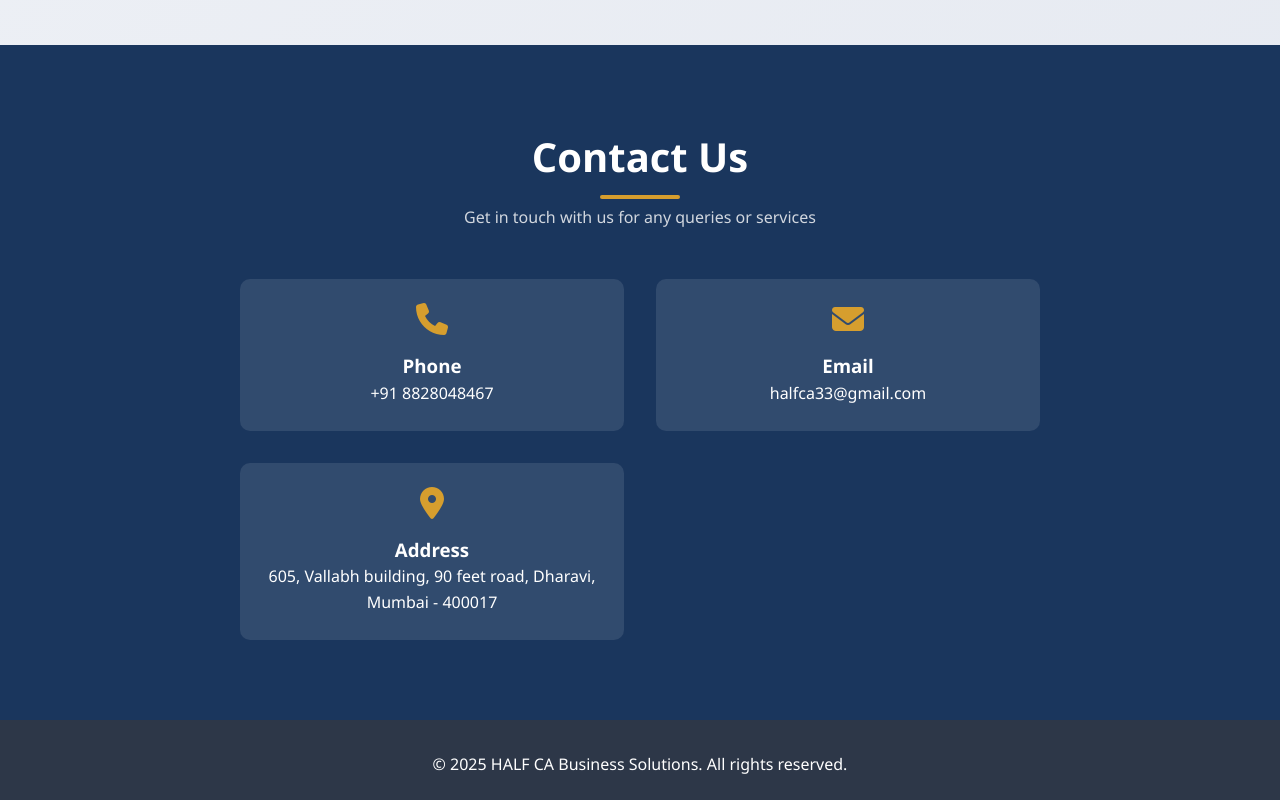
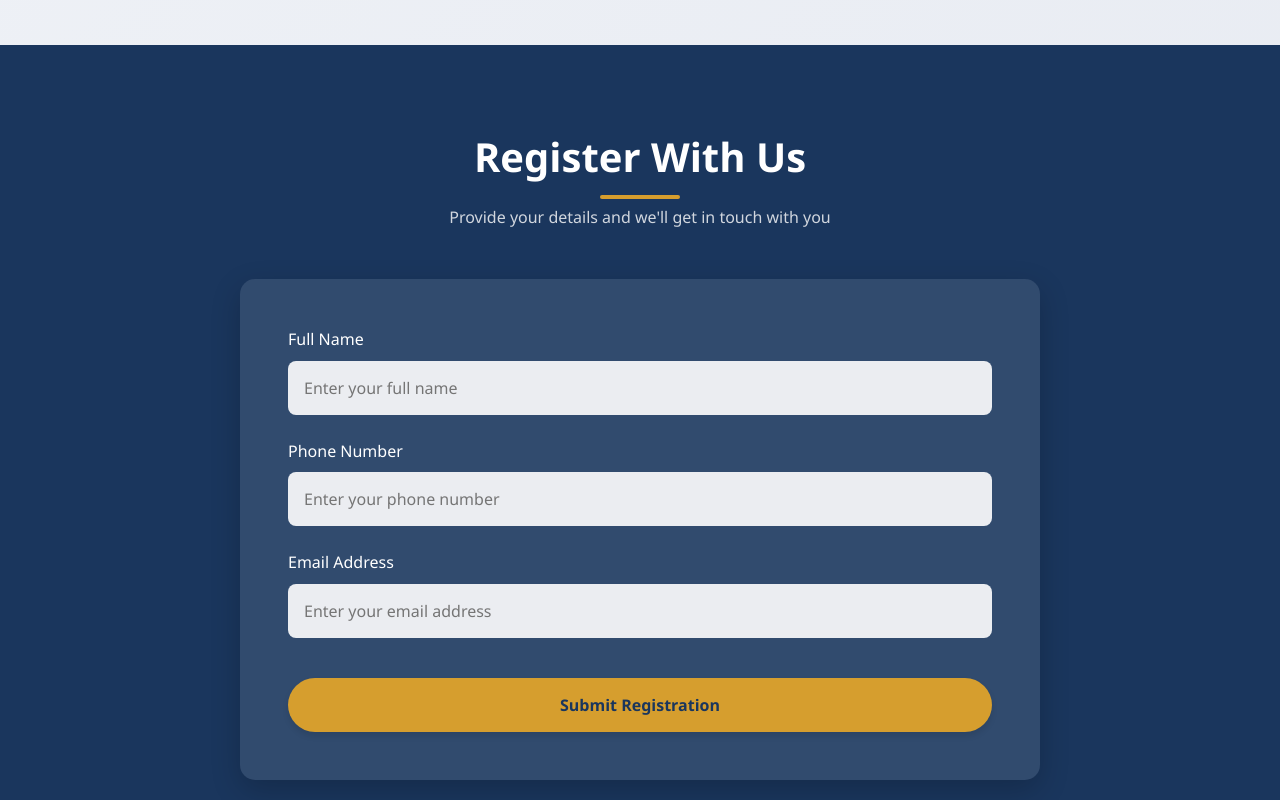
Before and after one commit to waynebrucewww69-coder/halfca.org, a plain HTML site: page index.html in a window 1280 px wide. Shown: the part 2400-3200 px from the top of the page. Drawn offline with Linux system fonts and the light colour scheme.

Commit message:
Update index.html

```diff
--- a/index.html
+++ b/index.html
@@ -262,6 +262,72 @@
             color: #1a365d;
         }
 
+        /* Registration Section */
+        .registration {
+            background: #1a365d;
+            color: white;
+            padding: 5rem 2rem;
+        }
+
+        .registration-container {
+            max-width: 800px;
+            margin: 0 auto;
+            background: rgba(255, 255, 255, 0.1);
+            padding: 3rem;
+            border-radius: 15px;
+            box-shadow: 0 10px 30px rgba(0, 0, 0, 0.2);
+        }
+
+        .registration-form {
+            display: grid;
+            grid-template-columns: 1fr;
+            gap: 1.5rem;
+        }
+
+        .form-group {
+            display: flex;
+            flex-direction: column;
+        }
+
+        .form-group label {
+            margin-bottom: 0.5rem;
+            font-weight: 500;
+        }
+
+        .form-group input {
+            padding: 1rem;
+            border: none;
+            border-radius: 8px;
+            background: rgba(255, 255, 255, 0.9);
+            font-size: 1rem;
+            transition: all 0.3s ease;
+        }
+
+        .form-group input:focus {
+            outline: none;
+            background: white;
+            box-shadow: 0 0 0 3px rgba(214, 158, 46, 0.3);
+        }
+
+        .submit-btn {
+            background: #d69e2e;
+            color: #1a365d;
+            border: none;
+            padding: 1rem 2rem;
+            border-radius: 50px;
+            font-weight: 600;
+            font-size: 1rem;
+            cursor: pointer;
+            transition: all 0.3s ease;
+            margin-top: 1rem;
+            box-shadow: 0 4px 6px rgba(0, 0, 0, 0.1);
+        }
+
+        .submit-btn:hover {
+            transform: translateY(-3px);
+            box-shadow: 0 10px 20px rgba(0, 0, 0, 0.2);
+        }
+
         /* Contact Section */
         .contact {
             background: #1a365d;
@@ -368,6 +434,10 @@
 
             .hero p {
                 font-size: 1rem;
+            }
+
+            .registration-container {
+                padding: 2rem;
             }
         }
     </style>
@@ -521,6 +591,35 @@
         </div>
     </section>
 
+    <!-- Registration Section -->
+    <section class="registration" id="registration">
+        <div class="section-title">
+            <h2 style="color: white;">Register With Us</h2>
+            <p style="color: rgba(255, 255, 255, 0.8);">Provide your details and we'll get in touch with you</p>
+        </div>
+
+        <div class="registration-container">
+            <form class="registration-form" id="customerForm">
+                <div class="form-group">
+                    <label for="name">Full Name</label>
+                    <input type="text" id="name" name="name" required placeholder="Enter your full name">
+                </div>
+
+                <div class="form-group">
+                    <label for="phone">Phone Number</label>
+                    <input type="tel" id="phone" name="phone" required placeholder="Enter your phone number">
+                </div>
+
+                <div class="form-group">
+                    <label for="email">Email Address</label>
+                    <input type="email" id="email" name="email" required placeholder="Enter your email address">
+                </div>
+
+                <button type="submit" class="submit-btn">Submit Registration</button>
+            </form>
+        </div>
+    </section>
+
     <!-- Contact Section -->
     <section class="contact" id="contact">
         <div class="section-title">
@@ -560,5 +659,24 @@
     <a href="https://wa.me/918828048467" class="whatsapp-float" target="_blank">
         <i class="fab fa-whatsapp"></i>
     </a>
+
+    <script>
+        // Form submission handling
+        document.getElementById('customerForm').addEventListener('submit', function(e) {
+            e.preventDefault();
+
+            // Get form values
+            const name = document.getElementById('name').value;
+            const phone = document.getElementById('phone').value;
+            const email = document.getElementById('email').value;
+
+            // In a real application, you would send this data to your server
+            // For now, we'll just show a confirmation message
+            alert(`Thank you ${name}! Your registration has been received. We will contact you at ${phone} or ${email} shortly.`);
+
+            // Reset the form
+            document.getElementById('customerForm').reset();
+        });
+    </script>
 </body>
 </html>
```
